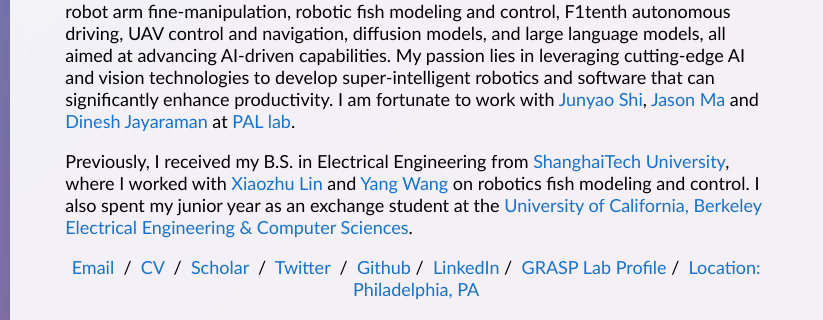
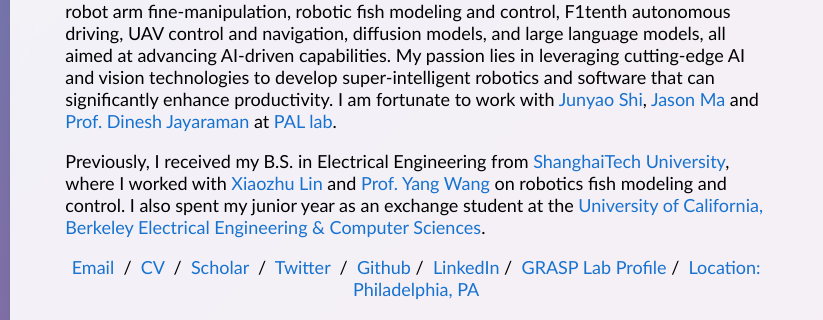
Before and after one commit to Beethoven-Q/Kaitian_Personal_website, a plain HTML site: page index.html in a window 1280 px wide. Shown: the part 229-549 px from the top of the page, 0-823 px from the left. Drawn offline with Linux system fonts and the light colour scheme.

Commit message:
Added professor title

```diff
--- a/index.html
+++ b/index.html
@@ -23,10 +23,10 @@
                   Kaitian Chao
                 </p>
                 <p>
-		I am a first-year Master student in Robotics at the <a href="https://www.upenn.edu/">University of Pennsylvania</a> affiliated to <a href="https://www.grasp.upenn.edu/">GRASP Laboratory</a>, specializing in <strong>robot learning, control, and 3D computer vision</strong>. I have extensive experience in deep learning and robotics research, with projects spanning robot arm fine-manipulation, robotic fish modeling and control, F1tenth autonomous driving, UAV control and navigation, diffusion models, and large language models, all aimed at advancing AI-driven capabilities. My passion lies in leveraging cutting-edge AI and vision technologies to develop super-intelligent robotics and software that can significantly enhance productivity. I am fortunate to work with <a href="https://junyaoshi.github.io/">Junyao Shi</a>, <a href="https://jasonma2016.github.io/">Jason Ma</a> and <a href="https://www.seas.upenn.edu/~dineshj/">Dinesh Jayaraman</a> at <a href="https://www.grasp.upenn.edu/research-groups/perception-action-learning-group/">PAL lab</a>.
+		I am a second-year Master student in Robotics at the <a href="https://www.upenn.edu/">University of Pennsylvania</a> affiliated to <a href="https://www.grasp.upenn.edu/">GRASP Laboratory</a>, specializing in <strong>robot learning, control, and 3D computer vision</strong>. I have extensive experience in deep learning and robotics research, with projects spanning robot arm fine-manipulation, robotic fish modeling and control, F1tenth autonomous driving, UAV control and navigation, diffusion models, and large language models, all aimed at advancing AI-driven capabilities. My passion lies in leveraging cutting-edge AI and vision technologies to develop super-intelligent robotics and software that can significantly enhance productivity. I am fortunate to work with <a href="https://junyaoshi.github.io/">Junyao Shi</a>, <a href="https://jasonma2016.github.io/">Jason Ma</a> and <a href="https://www.seas.upenn.edu/~dineshj/">Prof. Dinesh Jayaraman</a> at <a href="https://www.grasp.upenn.edu/research-groups/perception-action-learning-group/">PAL lab</a>.
                 </p>
                 <p>
-		Previously, I received my B.S. in Electrical Engineering from <a href="https://www.shanghaitech.edu.cn/eng/">ShanghaiTech University</a>, where I worked with <a href="https://www.linkedin.com/in/linxzh/">Xiaozhu Lin</a> and <a href="https://sist.shanghaitech.edu.cn/wangyang4_en/main.htm">Yang Wang</a> on robotics fish modeling and control. I also spent my junior year as an exchange student at the <a href="https://www.berkeley.edu/">University of California, Berkeley</a> <a href="https://eecs.berkeley.edu/">Electrical Engineering & Computer Sciences</a>.
+		Previously, I received my B.S. in Electrical Engineering from <a href="https://www.shanghaitech.edu.cn/eng/">ShanghaiTech University</a>, where I worked with <a href="https://www.linkedin.com/in/linxzh/">Xiaozhu Lin</a> and <a href="https://sist.shanghaitech.edu.cn/wangyang4_en/main.htm">Prof. Yang Wang</a> on robotics fish modeling and control. I also spent my junior year as an exchange student at the <a href="https://www.berkeley.edu/">University of California, Berkeley</a> <a href="https://eecs.berkeley.edu/">Electrical Engineering & Computer Sciences</a>.
                 </p>
                 <p style="text-align:center">
                   <a href="mailto:chaokt [AT] seas [dot] upenn [dot] edu">Email</a> &nbsp;/&nbsp;
```
